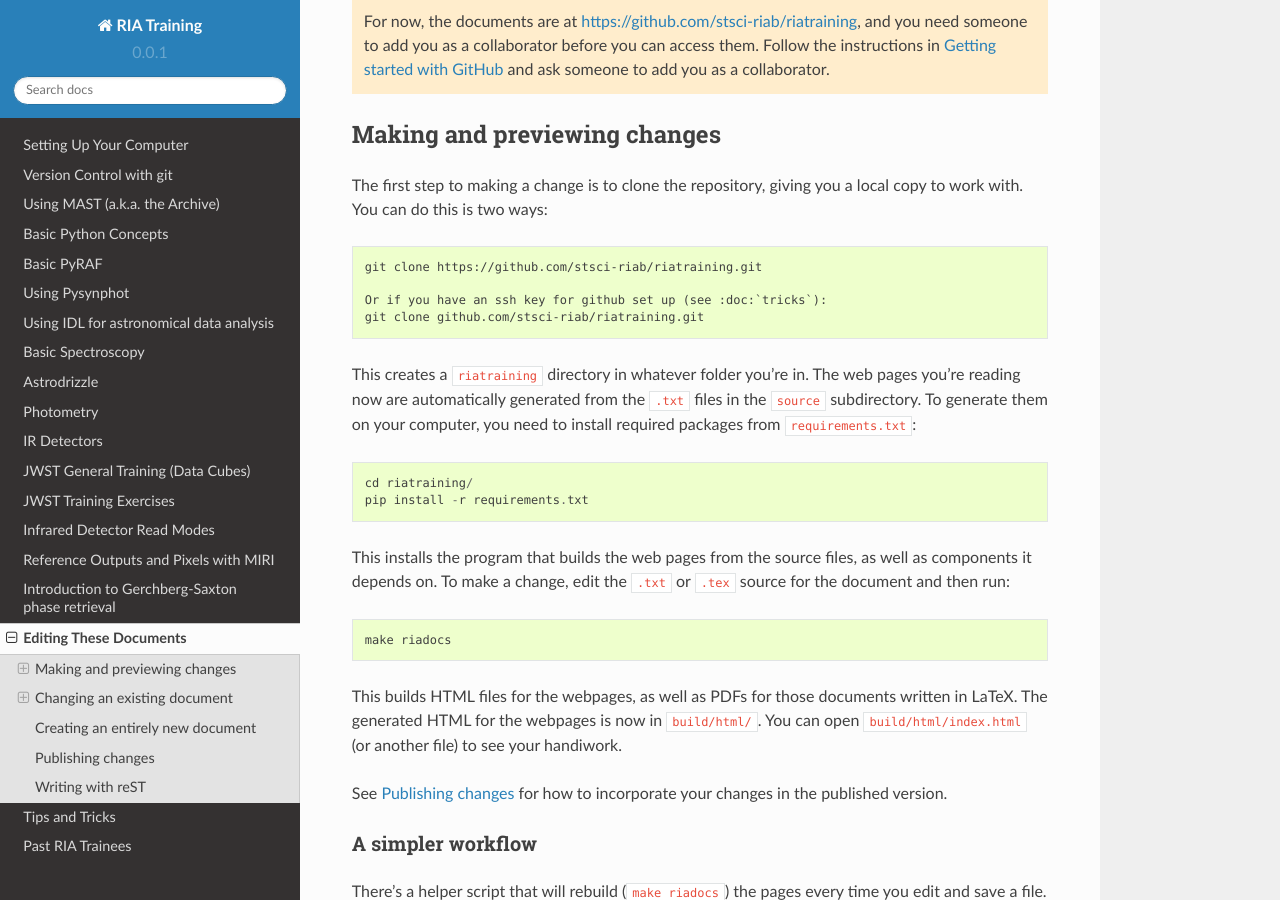
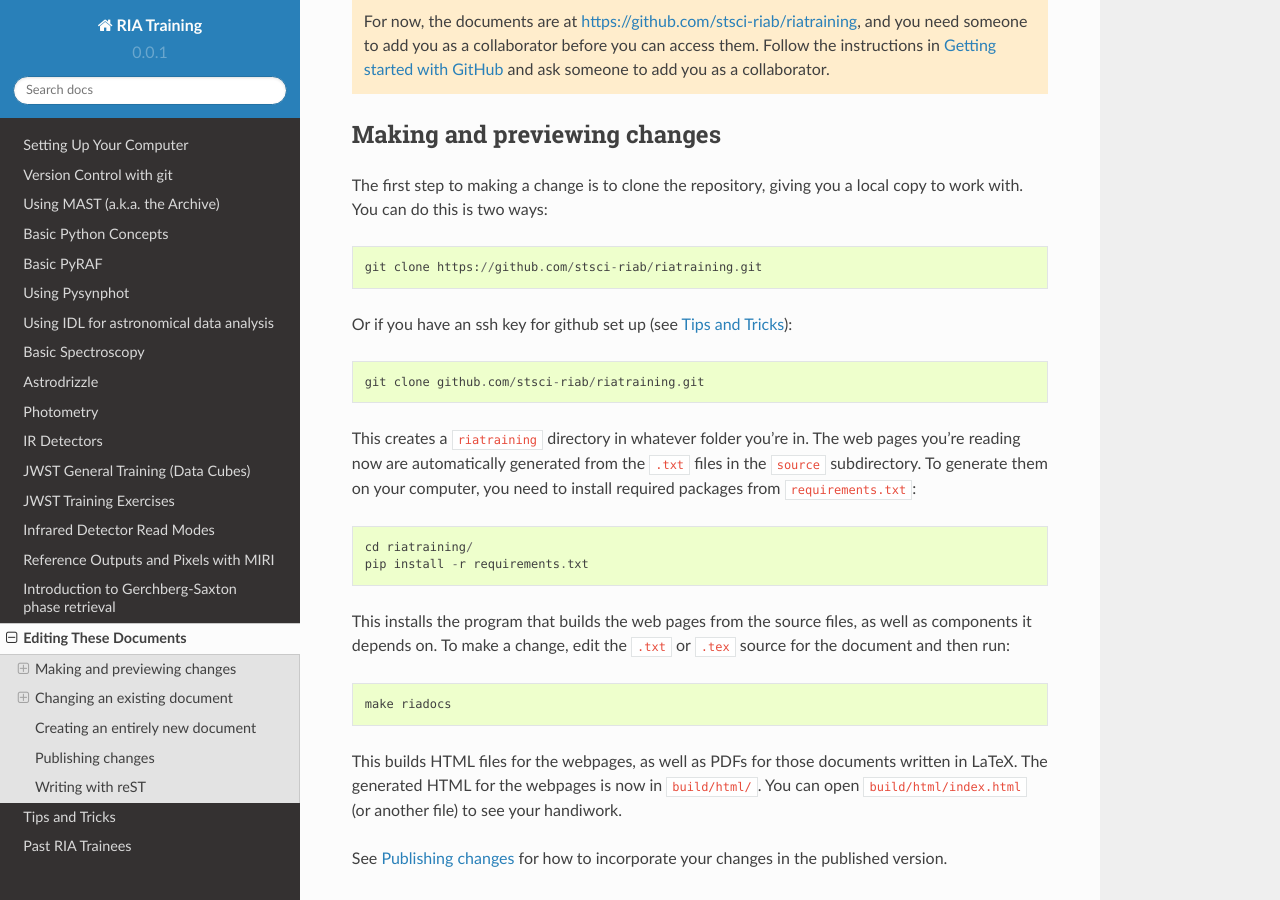
Before and after one commit to staceybright/training-library, a Sphinx documentation site: the page built from source/editing_these_documents.txt, in a window 1280 px wide and 900 px high, scrolled down 312 px. Built offline with Sphinx 7.4.7 and the Read the Docs theme 2.0.0, drawn with Linux system fonts in a browser that asks for light colours.

Commit message:
Update editing_these_documents.txt
Fixed indentation issues

```diff
--- a/source/editing_these_documents.txt
+++ b/source/editing_these_documents.txt
@@ -17,7 +17,8 @@ The first step to making a change is to clone the repository, giving you a local
 
    git clone https://github.com/stsci-riab/riatraining.git
 
-   Or if you have an ssh key for github set up (see :doc:`tricks`):
+Or if you have an ssh key for github set up (see :doc:`tricks`)::
+
    git clone github.com/stsci-riab/riatraining.git
 
 This creates a ``riatraining`` directory in whatever folder you're in. The web pages you're reading now are automatically generated from the ``.txt`` files in the ``source`` subdirectory. To generate them on your computer, you need to install required packages from ``requirements.txt``::
```
